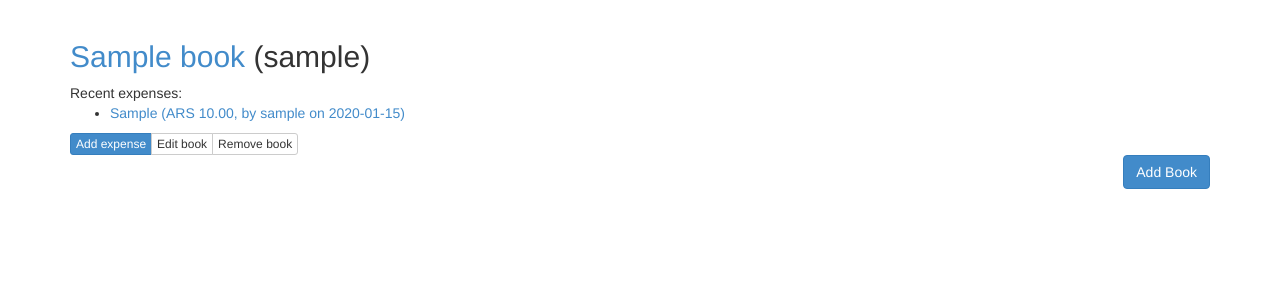
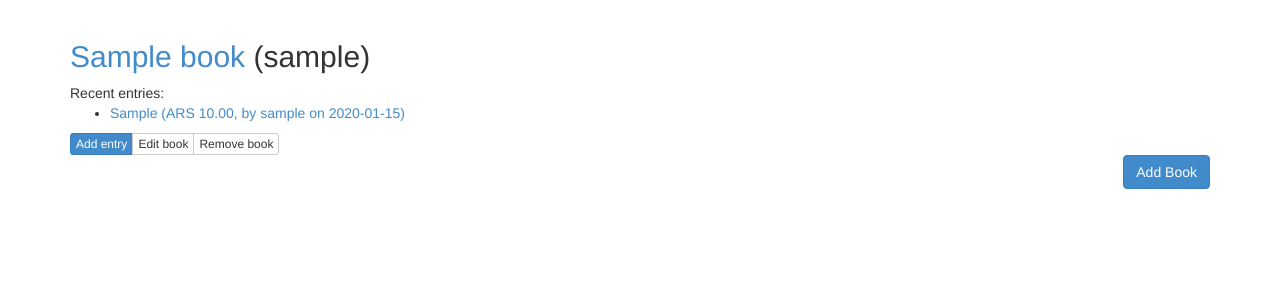
Before and after one commit to nessita/cgem, a Django app: page /book/ in a window 1280 px wide. Shown: the part 52-352 px from the top of the page. Run offline with Django 3.2, Linux system fonts and the light colour scheme; a user stored in the database is signed in; data comes from the database, SQL or seed files in the repository; tables that the repository leaves empty hold one stand-in row (values such as "Sample post"); some libraries are stand-ins or nearby versions.

Commit message:
Renamed model Expense to Entry.

```diff
--- a/gemcore/admin.py
+++ b/gemcore/admin.py
@@ -1,6 +1,6 @@
 from django.contrib import admin
 
-from gemcore.models import Account, Book, Currency, Expense
+from gemcore.models import Account, Book, Currency, Entry
 
 
 class AccountAdmin(admin.ModelAdmin):
@@ -16,4 +16,4 @@ class BookAdmin(admin.ModelAdmin):
 admin.site.register(Account, AccountAdmin)
 admin.site.register(Book, BookAdmin)
 admin.site.register(Currency)
-admin.site.register(Expense)
+admin.site.register(Entry)
--- a/gemcore/models.py
+++ b/gemcore/models.py
@@ -34,41 +34,41 @@ class Book(models.Model):
             self.slug = slugify(self.name)
         return super(Book, self).clean()
 
-    def latest_expenses(self):
-        return self.expense_set.all().order_by('-when')[:5]
+    def latest_entries(self):
+        return self.entry_set.all().order_by('-when')[:5]
 
-    def tags(self, expenses=None):
-        if expenses is None:
-            expenses = self.expense_set.all()
+    def tags(self, entries=None):
+        if entries is None:
+            entries = self.entry_set.all()
         result = defaultdict(int)
-        for e in expenses.filter(tags__isnull=False).distinct():
+        for e in entries.filter(tags__isnull=False).distinct():
             for t in e.tags.all():
                 result[t] += 1
 
         # templates can not handle defaultdicts
         return dict(result)
 
-    def years(self, expenses=None):
-        if expenses is None:
-            expenses = self.expense_set.all()
+    def years(self, entries=None):
+        if entries is None:
+            entries = self.entry_set.all()
 
         result = {}
-        if expenses.count() == 0:
+        if entries.count() == 0:
             return result
 
-        oldest = expenses.order_by('when')[0].when.year
-        newest = expenses.order_by('-when')[0].when.year
+        oldest = entries.order_by('when')[0].when.year
+        newest = entries.order_by('-when')[0].when.year
         for year in range(oldest, newest + 1):
-            year_count = expenses.filter(when__year=year).count()
+            year_count = entries.filter(when__year=year).count()
             if year_count:
                 result[year] = year_count
         return result
 
-    def who(self, expenses=None):
-        if expenses is None:
-            expenses = self.expense_set.all()
+    def who(self, entries=None):
+        if entries is None:
+            entries = self.entry_set.all()
         result = {}
-        for d in expenses.values('who__username').annotate(
+        for d in entries.values('who__username').annotate(
                 models.Count('who')):
             result[d['who__username']] = d['who__count']
         return result
@@ -93,7 +93,7 @@ class Account(models.Model):
     currency = models.ForeignKey(Currency)
 
     class Meta:
-        ordering = ('currency',)
+        ordering = ('currency', 'name')
 
     def __str__(self):
         if self.users.count() == 1:
@@ -109,7 +109,7 @@ class Account(models.Model):
         return super(Account, self).clean()
 
 
-class Expense(models.Model):
+class Entry(models.Model):
 
     book = models.ForeignKey(Book)
     who = models.ForeignKey(User)
@@ -119,6 +119,7 @@ class Expense(models.Model):
     amount = models.DecimalField(
         decimal_places=2, max_digits=12,
         validators=[MinValueValidator(Decimal('0.01'))])
+    is_income = models.BooleanField(default=False)
 
     tags = TaggableManager()
 
--- a/gemcore/static/css/style.css
+++ b/gemcore/static/css/style.css
@@ -1,7 +1,7 @@
-.add-expense {
+.add-entry {
     padding-bottom: 10px;
 }
 
-.add-expense .datepicker {
+.add-entry .datepicker {
     width: 7em;
 }
--- a/gemcore/templates/gemcore/books.html
+++ b/gemcore/templates/gemcore/books.html
@@ -3,21 +3,21 @@
 {% block content %}
 {% for book in books %}
     <h2>
-        <a href="{% url 'expenses' book.slug %}">{{ book }}</a>
+        <a href="{% url 'entries' book.slug %}">{{ book }}</a>
         ({% for u in book.users.all %}{{ u }}{% if not forloop.last %}, {% endif %}{% endfor %})
     </h2>
     <div>
-        Recent expenses:
+        Recent entries:
         <ul>
-            {% for expense in book.latest_expenses %}
-            <li><a href="{% url 'expense' book.slug expense.id %}">{{ expense }}</a></li>
+            {% for entry in book.latest_entries %}
+            <li><a href="{% url 'entry' book.slug entry.id %}">{{ entry }}</a></li>
             {% empty %}
-            <li>No expenses for this book yet.</li>
+            <li>No entries for this book yet.</li>
             {% endfor %}
         </ul>
         <div class="btn-group">
-            <a href="{% url 'add-expense' book.slug %}" class="btn btn-xs btn-primary">
-                Add expense</a>
+            <a href="{% url 'add-entry' book.slug %}" class="btn btn-xs btn-primary">
+                Add entry</a>
             <a href="{% url 'book' book.slug %}" class="btn btn-xs btn-default">
                 Edit book</a>
             <a href="{% url 'remove-book' book.slug %}" class="btn btn-xs btn-default">
--- a/gemcore/urls.py
+++ b/gemcore/urls.py
@@ -8,12 +8,12 @@ urlpatterns = patterns(
     url(r'^add/$', 'book', name='add-book'),
     url(r'^(?P<book_slug>[\w-]+)/$', 'book', name='book'),
     url(r'^(?P<book_slug>[\w-]+)/remove/$', 'book_remove', name='remove-book'),
-    # expenses
-    url(r'^(?P<book_slug>[\w-]+)/expense/$', 'expenses', name='expenses'),
-    url(r'^(?P<book_slug>[\w-]+)/expense/add/$', 'expense',
-        name='add-expense'),
-    url(r'^(?P<book_slug>[\w-]+)/expense/(?P<expense_id>\d+)/$', 'expense',
-        name='expense'),
-    url(r'^(?P<book_slug>[\w-]+)/expense/(?P<expense_id>\d+)/remove/$',
-        'expense_remove', name='remove-expense'),
+    # entries
+    url(r'^(?P<book_slug>[\w-]+)/entry/$', 'entries', name='entries'),
+    url(r'^(?P<book_slug>[\w-]+)/entry/add/$', 'entry',
+        name='add-entry'),
+    url(r'^(?P<book_slug>[\w-]+)/entry/(?P<entry_id>\d+)/$', 'entry',
+        name='entry'),
+    url(r'^(?P<book_slug>[\w-]+)/entry/(?P<entry_id>\d+)/remove/$',
+        'entry_remove', name='remove-entry'),
 )
--- a/gemcore/views.py
+++ b/gemcore/views.py
@@ -4,8 +4,8 @@ from django.http import HttpResponseRedirect
 from django.shortcuts import get_object_or_404, render
 from django.views.decorators.http import require_GET, require_http_methods
 
-from gemcore.forms import BookForm, ExpenseForm
-from gemcore.models import Book, Expense
+from gemcore.forms import BookForm, EntryForm
+from gemcore.models import Book, Entry
 
 
 def remove_thing(request, thing):
@@ -56,24 +56,24 @@ def book_remove(request, book_slug):
 
 @require_GET
 @login_required
-def expenses(request, book_slug):
+def entries(request, book_slug):
     book = get_object_or_404(Book, slug=book_slug, users=request.user)
-    expenses = book.expense_set.all()
+    entries = book.entry_set.all()
 
     used_tags = set()
     for tag in request.GET.getlist('tag', []):
-        expenses = expenses.filter(tags__slug=tag)
+        entries = entries.filter(tags__slug=tag)
         used_tags.add(tag)
 
     try:
         year = int(request.GET.get('year'))
-        expenses = expenses.filter(when__year=year)
+        entries = entries.filter(when__year=year)
     except (ValueError, TypeError):
         year = None
 
     try:
         month = int(request.GET.get('month'))
-        expenses = expenses.filter(when__month=month)
+        entries = entries.filter(when__month=month)
     except (ValueError, TypeError):
         month = None
 
@@ -82,62 +82,62 @@ def expenses(request, book_slug):
     except (ValueError, TypeError):
         who = None
     if who:
-        expenses = expenses.filter(who__username=who)
+        entries = entries.filter(who__username=who)
 
-    all_years = book.years(expenses)
-    all_users = book.who(expenses)
-    all_tags = book.tags(expenses)
+    all_years = book.years(entries)
+    all_users = book.who(entries)
+    all_tags = book.tags(entries)
     available_tags = set(str(i) for i in all_tags.keys()).difference(used_tags)
-    expenses = expenses.order_by('-when', 'who')
+    entries = entries.order_by('-when', 'who')
     context = dict(
-        expenses=expenses, book=book, year=year, month=month, who=who,
+        entries=entries, book=book, year=year, month=month, who=who,
         all_years=all_years, all_users=all_users, all_tags=all_tags,
         available_tags=available_tags, used_tags=used_tags)
 
-    return render(request, 'gemcore/expenses.html', context)
+    return render(request, 'gemcore/entries.html', context)
 
 
 @require_http_methods(['GET', 'POST'])
 @login_required
-def expense(request, book_slug, expense_id=None):
+def entry(request, book_slug, entry_id=None):
     book = get_object_or_404(Book, slug=book_slug, users=request.user)
-    expense = None
-    if expense_id:
-        expense = get_object_or_404(Expense, book=book, id=expense_id)
+    entry = None
+    if entry_id:
+        entry = get_object_or_404(Entry, book=book, id=entry_id)
 
     if request.method == 'POST':
-        form = ExpenseForm(instance=expense, data=request.POST)
+        form = EntryForm(instance=entry, data=request.POST)
         if form.is_valid():
-            expense = form.save(book=book)
+            entry = form.save(book=book)
             return HttpResponseRedirect(
-                reverse(expenses, kwargs=dict(book_slug=book_slug)))
+                reverse(entries, kwargs=dict(book_slug=book_slug)))
     else:
         currency = None
         who = request.user
-        if expense is None:
+        if entry is None:
             try:
-                last_expense = Expense.objects.filter(
+                last_entry = Entry.objects.filter(
                     who=request.user, book=book).latest('when')
-                currency = last_expense.currency
-            except Expense.DoesNotExist:
+                currency = last_entry.currency
+            except Entry.DoesNotExist:
                 pass
         else:
-            who = expense.who
-        form = ExpenseForm(instance=expense,
+            who = entry.who
+        form = EntryForm(instance=entry,
                            initial=dict(who=who, currency=currency))
 
     all_years = book.years()
     all_users = book.who()
     all_tags = book.tags()
     context = dict(
-        form=form, book=book, expense=expense,
+        form=form, book=book, entry=entry,
         all_years=all_years, all_users=all_users, all_tags=all_tags)
-    return render(request, 'gemcore/expense.html', context)
+    return render(request, 'gemcore/entry.html', context)
 
 
 @require_http_methods(['GET', 'POST'])
 @login_required
-def expense_remove(request, book_slug, expense_id):
-    expense = get_object_or_404(
-        Expense, book__slug=book_slug, book__users=request.user, id=expense_id)
-    return remove_thing(request, expense)
+def entry_remove(request, book_slug, entry_id):
+    entry = get_object_or_404(
+        Entry, book__slug=book_slug, book__users=request.user, id=entry_id)
+    return remove_thing(request, entry)
```
Also changed, not shown: gemcore/forms.py (+4 -10 lines), gemcore/templates/gemcore/entries.html (renamed from gemcore/templates/gemcore/expenses.html, +12 -12 lines), gemcore/templates/gemcore/entry.html (renamed from gemcore/templates/gemcore/expense.html, +6 -5 lines), gemcore/migrations/0002_auto_20140830_2348.py (added).
